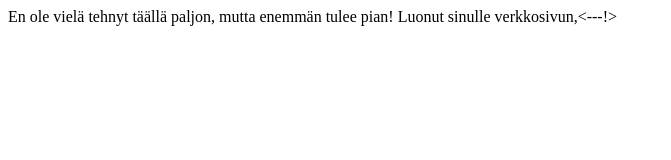
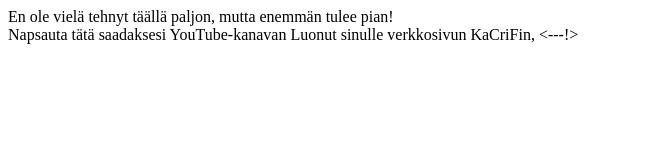
Before and after one commit to HonestOfficial/h2, a plain HTML site: page index.html in a window 1280 px wide. Shown: the whole page, without its empty margins (0-671 px from the left). Drawn offline with Linux system fonts and the light colour scheme.

Commit message:
Update index.html

```diff
--- a/index.html
+++ b/index.html
@@ -6,6 +6,8 @@
   </head>
   <body>
   En ole vielä tehnyt täällä paljon, mutta enemmän tulee pian!
+    <br>
+    Napsauta <a herf="https://www.youtube.com/channel/UCgEjcdE_K2GrSY4qNK6UcRQ">tätä</a> saadaksesi YouTube-kanavan
   </body>
 </html>
-<!--->Luonut sinulle verkkosivun,<---!>
+<!--->Luonut sinulle verkkosivun KaCriFin, <---!>
```
